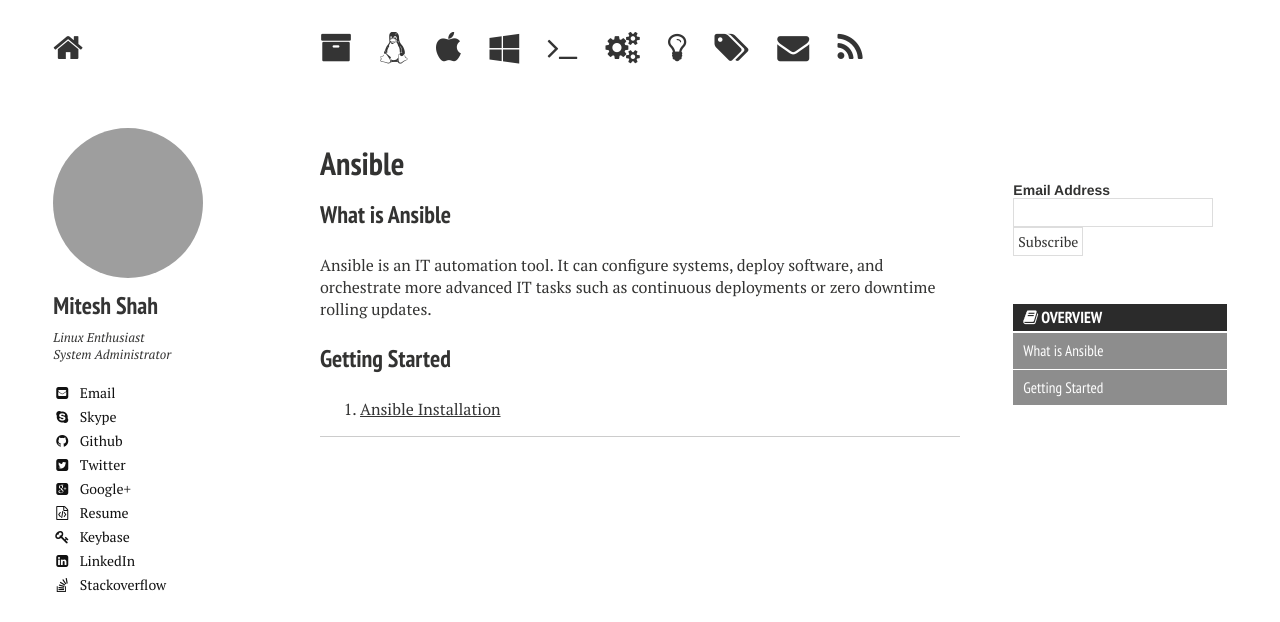
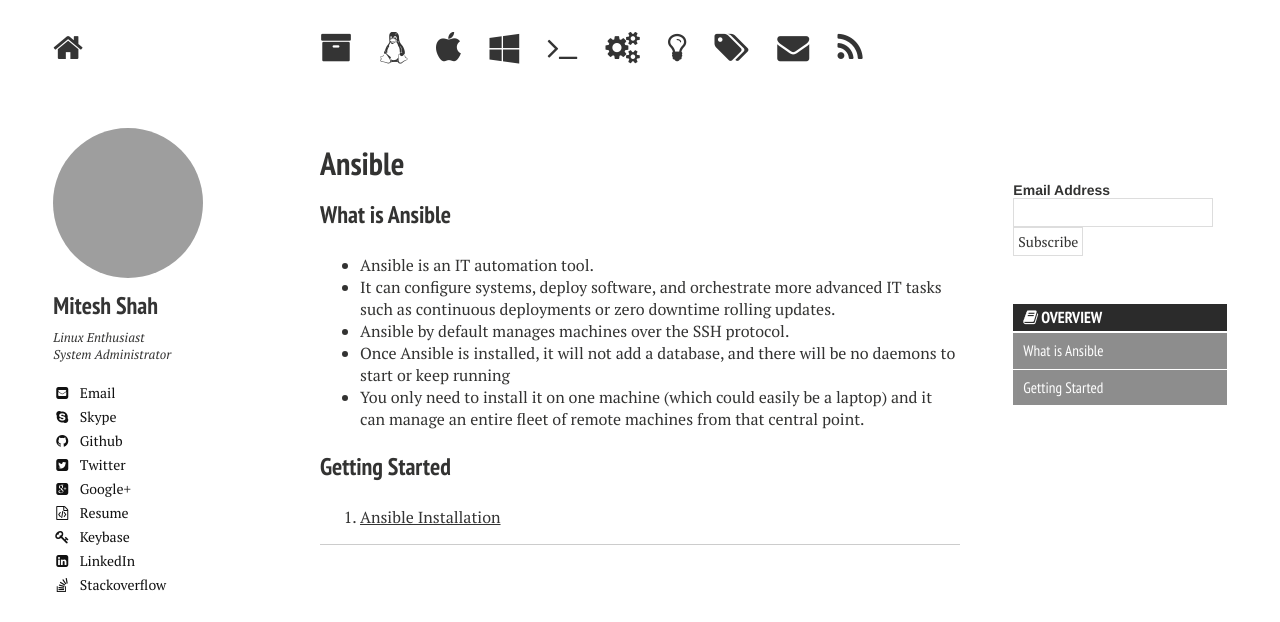
Before and after one commit to MiteshShah/miteshshah.github.io, a Jekyll site: the page built from devops/ansible/index.md, in a window 1280 px wide. Shown: the top 622 px of the page. Built offline with Jekyll 4.4.1, drawn with Linux system fonts in a browser that asks for light colours; nearby versions of some CDN libraries; comment, search, counter and statistics services are not loaded; grey boxes are pictures that could not be loaded.

Commit message:
New Post - Ansible

```diff
--- a/_posts/devops/docker/2016-04-17-docker-installation.markdown
+++ b/_posts/devops/docker/2016-04-17-docker-installation.markdown
@@ -80,5 +80,9 @@ $ boot2docker up
 $ export DOCKER_HOST=tcp://IP:PORT
 {% endhighlight %}
 
+**NOTE!**: Make sure you have installed HomeBrew on your system,
+If you don't have HomeBrew installed then <a href="/mac/things-to-do-after-installing-mac-os-x/#install-homebrew"> Click Here to Install HomeBrew </a>
+{: .notice}
+
 **NOTE!:** tcp://IP:PORT You have to replace IP:PORT given by above command
 {: .notice }
--- a/devops/ansible/index.md
+++ b/devops/ansible/index.md
@@ -15,8 +15,11 @@ image:
 {% include _subscribe.html %}
 
 ### What is Ansible
-Ansible is an IT automation tool. It can configure systems, deploy software, and orchestrate more advanced IT tasks such as continuous deployments or zero downtime rolling updates.
-
+* Ansible is an IT automation tool.
+* It can configure systems, deploy software, and orchestrate more advanced IT tasks such as continuous deployments or zero downtime rolling updates.
+* Ansible by default manages machines over the SSH protocol.
+* Once Ansible is installed, it will not add a database, and there will be no daemons to start or keep running
+*  You only need to install it on one machine (which could easily be a laptop) and it can manage an entire fleet of remote machines from that central point.
 
 ### Getting Started
 
```
Also changed, not shown: _posts/devops/ansible/2016-07-13-ansible-installation.markdown (added, +51 -0 lines).
